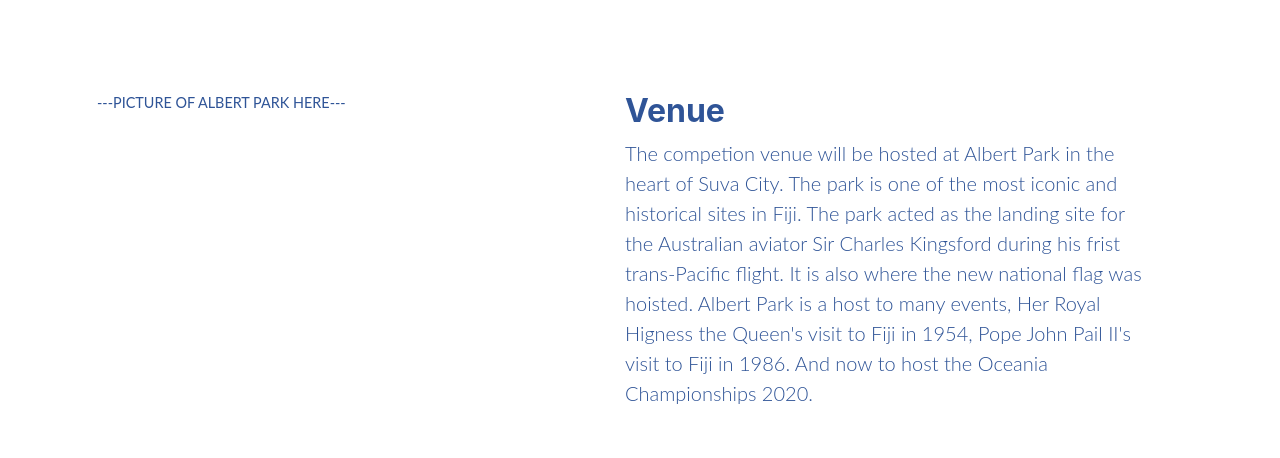
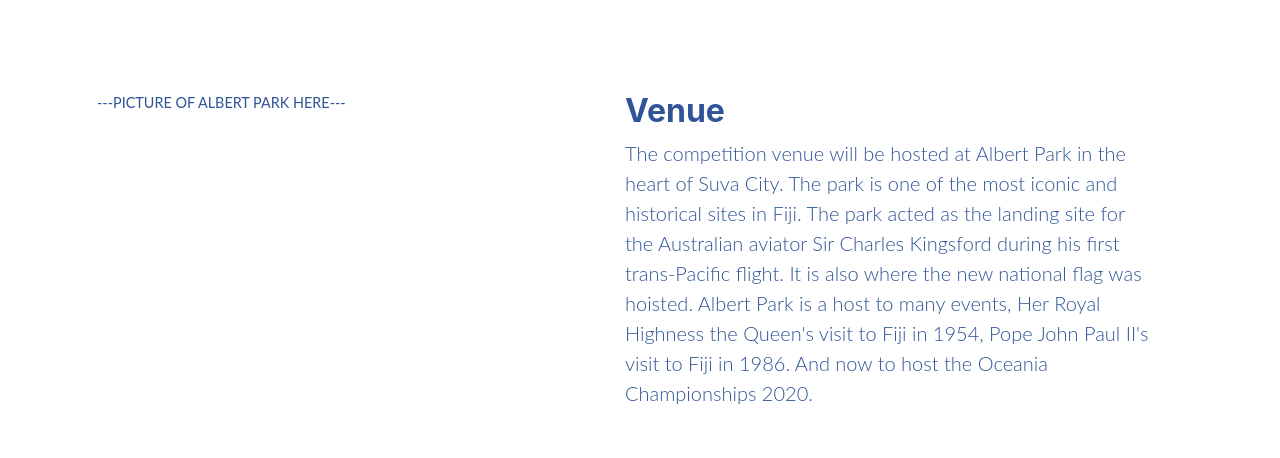
Before and after one commit to markchipongian/oceania-championships-website, a plain HTML site: page index.html in a window 1280 px wide. Shown: the part 1160-1618 px from the top of the page. Drawn offline with nearby package versions, Linux system fonts and the light colour scheme.

Commit message:
Spelling & Grammar Check

```diff
--- a/index.html
+++ b/index.html
@@ -154,9 +154,9 @@
           </div>
           <div class="col-lg-6 m-0 p-0">
             <h2>Venue</h2>
-            <p class="lead mb-0">The competion venue will be hosted at Albert Park in the heart of Suva City. The park is one of the most iconic and historical sites in Fiji.
-              The park acted as the landing site for the Australian aviator Sir Charles Kingsford during his frist trans-Pacific flight. It is also where the new national flag was hoisted.
-              Albert Park is a host to many events, Her Royal Higness the Queen's visit to Fiji in 1954, Pope John Pail II's visit to Fiji in 1986. And now to host the Oceania Championships
+            <p class="lead mb-0">The competition venue will be hosted at Albert Park in the heart of Suva City. The park is one of the most iconic and historical sites in Fiji.
+              The park acted as the landing site for the Australian aviator Sir Charles Kingsford during his first trans-Pacific flight. It is also where the new national flag was hoisted.
+              Albert Park is a host to many events, Her Royal Highness the Queen's visit to Fiji in 1954, Pope John Paul II's visit to Fiji in 1986. And now to host the Oceania Championships
               2020.</p>
           </div>
         </div>
```
